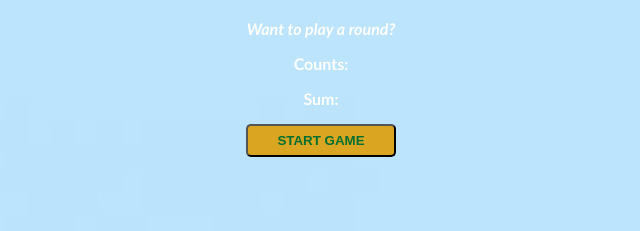
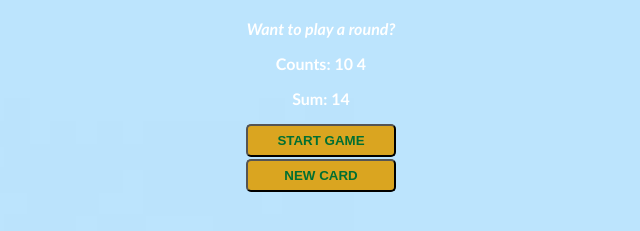
Before and after one commit to Brightstar10/BlackJackapp, a plain HTML site: page index.html in a window 1280 px wide. Shown: the part 63-294 px from the top of the page, without its empty margins (319-959 px from the left). Drawn offline with Linux system fonts and the light colour scheme.

Commit message:
Blackjack addition

```diff
--- a/index.html
+++ b/index.html
@@ -17,9 +17,12 @@
 <body>
   <h1>Blackjack</h1>
   <p id="message-el">Want to play a round?</p>
-  <p>Counts: </p>
-  <p>Sum: </p>
+  <p id="count-el">Counts:</p>
+  <p id="sum-el">Sum: </p>
   <button type="submit" id="submit-el" onclick="startgame()">START GAME</button>
+  <br />
+
+  <button type="submit" id="newcard-el" onclick="newCard()">NEW CARD</button>
   <!-- Project -->
   <script src="main.js"></script>
 </body>
--- a/main.js
+++ b/main.js
@@ -1,5 +1,9 @@
 let submitEl = document.getElementById('submit-el').textContent
 console.log(submitEl)
+
+let sumEl = document.querySelector("#sum-el")
+let countEl = document.querySelector("#count-el")
+
 
 let firstCard = 10
 let secondCard = 4
@@ -7,6 +11,9 @@ let sum = firstCard + secondCard
 let hasBlackJack = false
 let isAlive = true
 let message = ""
+
+
+
 
 function startgame() {
   if (sum <= 20) {
@@ -18,6 +25,17 @@ function startgame() {
     message = "You're out of the game! 😳"
     isAlive = true
   }
+  sumEl.textContent = "Sum: " + sum
+  countEl.textContent = "Counts: " + firstCard + " " + secondCard
 
   console.log(message)
 }
+
+function newCard() {
+  console.log("Drawing a new card from the deck!")
+  let card = 6
+  sum += card
+
+}
+
+startgame();
--- a/style.css
+++ b/style.css
@@ -26,4 +26,9 @@ button {
    border-radius: 5px;
    font-weight: bold;
 
+
 }
+
+#newcard-el{
+  margin-top: 2px;
+}
```
